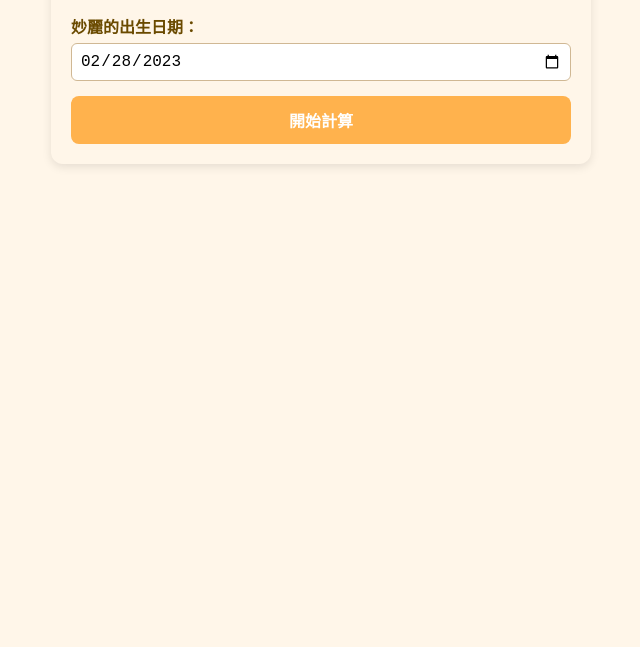
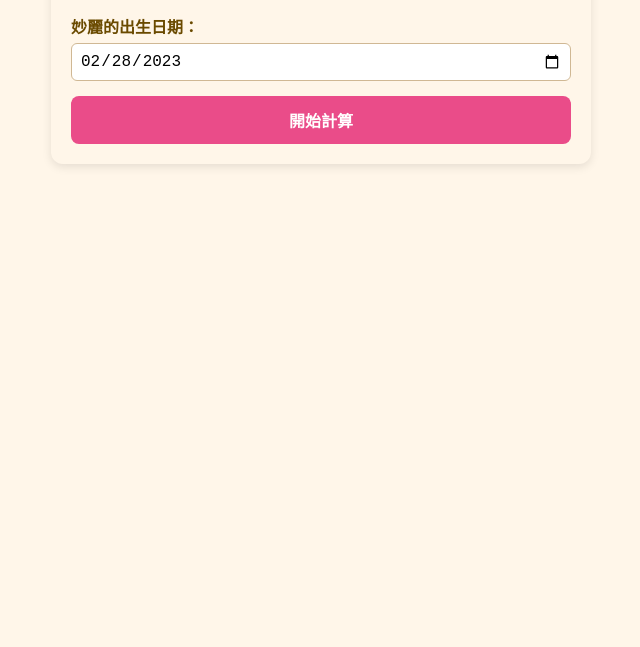
Before and after one commit to dvtwstream-work/Dog-Age, a plain HTML site: page index.html in a window 1280 px wide. Shown: the part 153-800 px from the top of the page, without its empty margins (319-959 px from the left). Drawn offline with Linux system fonts and the light colour scheme.

Commit message:
更新按鈕CSS樣式

```diff
--- a/style.css
+++ b/style.css
@@ -27,7 +27,7 @@ input[type="date"] {
   box-sizing: border-box;
 }
 button {
-  background: #ffb24d;
+  background: #EA4C89;
   border: none;
   padding: 12px 20px;
   border-radius: 8px;
@@ -38,7 +38,7 @@ button {
   font-weight: bold;
 }
 button:hover {
-  background: #ff9a1f;
+  background: #EF8EB1;
 }
 .result {
   margin-top: 25px;
```
